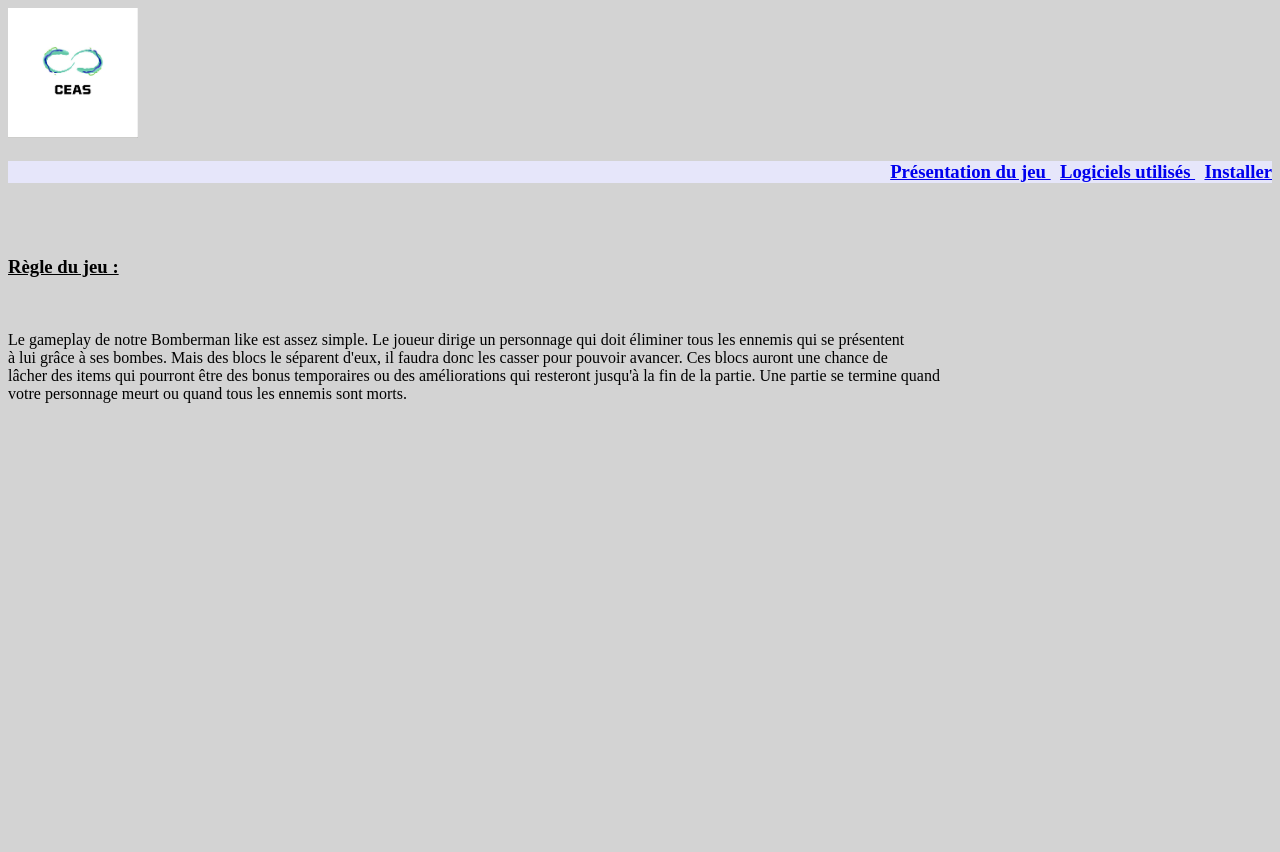
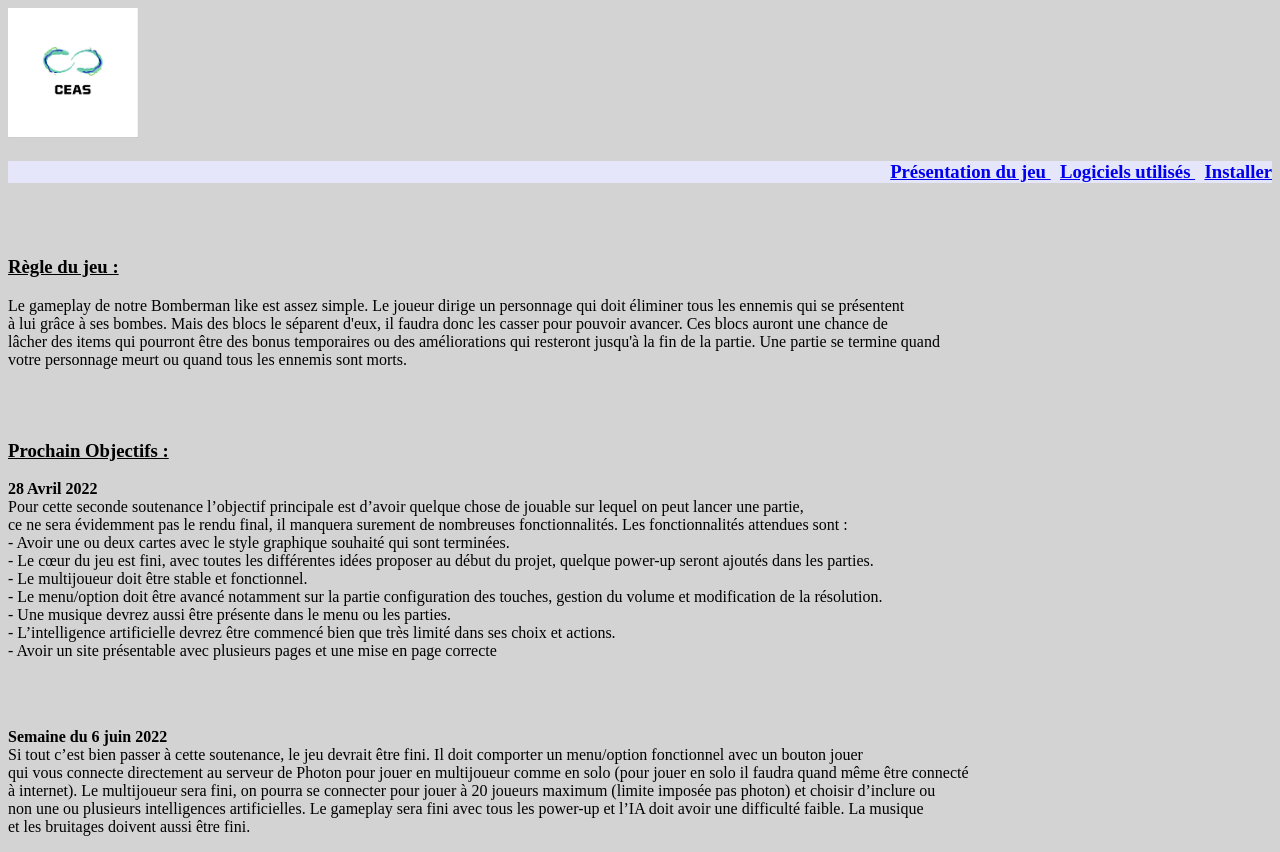
Before and after one commit to yeckes/Ceas, a plain HTML site: page Presentation.html in a window 1280 px wide. Before the commit the page ends 800 px from the top, so only its background shows below. Drawn offline with Linux system fonts and the light colour scheme.

Commit message:
add présentation n2

```diff
--- a/Presentation.html
+++ b/Presentation.html
@@ -33,7 +33,6 @@
             Règle du jeu :
         </u>
     </h3>
-    <br>
     <font size="3">
         <p>
             Le gameplay de notre Bomberman like est assez simple. Le joueur dirige un personnage qui doit éliminer tous les ennemis qui se présentent <br>
@@ -42,5 +41,35 @@
             votre personnage meurt ou quand tous les ennemis sont morts.
         </p>
     </font>
+
+    <br><br>
+    <h3>
+        <u>
+           Prochain Objectifs :
+        </u>
+    </h3>
+    <font size="3">
+        <p>
+            <strong>28 Avril 2022</strong> <br>
+            Pour cette seconde soutenance l’objectif principale est d’avoir quelque chose de jouable sur lequel on peut lancer une partie, <br>
+            ce ne sera évidemment pas le rendu final, il manquera surement de nombreuses fonctionnalités. Les fonctionnalités attendues sont :<br>
+            - Avoir une ou deux cartes avec le style graphique souhaité qui sont terminées.<br>
+            - Le cœur du jeu est fini, avec toutes les différentes idées proposer au début du projet, quelque power-up seront ajoutés dans les parties.<br>
+            - Le multijoueur doit être stable et fonctionnel.<br>
+            - Le menu/option doit être avancé notamment sur la partie configuration des touches, gestion du volume et modification de la résolution.<br>
+            - Une musique devrez aussi être présente dans le menu ou les parties.<br>
+            - L’intelligence artificielle devrez être commencé bien que très limité dans ses choix et actions.<br>
+            - Avoir un site présentable avec plusieurs pages et une mise en page correcte<br>
+        </p>
+        <br><br>
+        <p>
+                <strong>Semaine du 6 juin 2022</strong> <br>
+                Si tout c’est bien passer à cette soutenance, le jeu devrait être fini. Il doit comporter un menu/option fonctionnel avec un bouton jouer<br>
+                qui vous connecte directement au serveur de Photon pour jouer en multijoueur comme en solo (pour jouer en solo il faudra quand même être connecté<br>
+                à internet). Le multijoueur sera fini, on pourra se connecter pour jouer à 20 joueurs maximum (limite imposée pas photon) et choisir d’inclure ou<br>
+                non une ou plusieurs intelligences artificielles. Le gameplay sera fini avec tous les power-up et l’IA doit avoir une difficulté faible. La musique<br>
+                et les bruitages doivent aussi être fini.<br>
+        </p>
+    </font>
 </body>
 </html>
```
